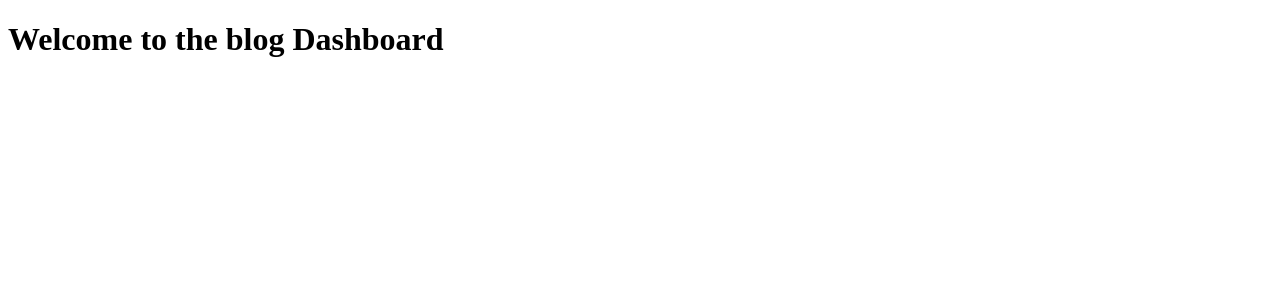
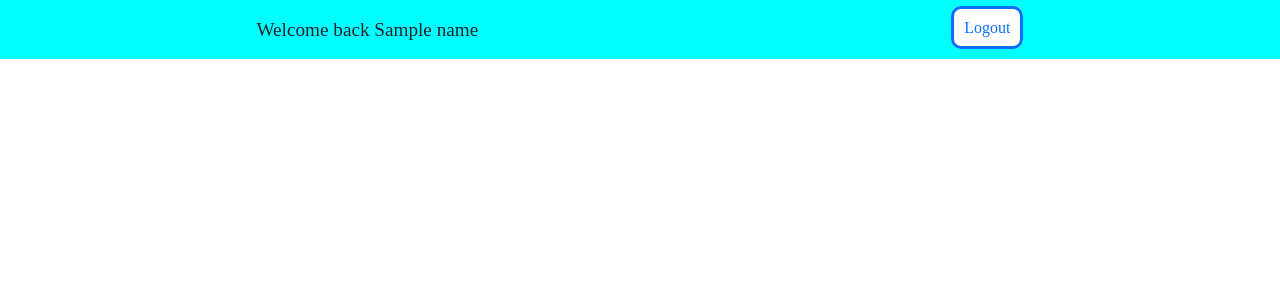
Before and after one commit to fulanii/portfolio_website, a Django app: template blog/templates/blog/dashboard.html in a window 1280 px wide. Shown: the top 300 px of the page. Run offline with Django 5.2, Linux system fonts and the light colour scheme; the template is opened without the code that fills it: most values are stand-ins (such as "Sample title", 1, 10 or a date in 2020); parts of the project's set-up code (start-up, migrations or seed data) failed here and were passed over.

Commit message:
done user auth, logout, added favicon and css to blog pages, completed dashboard header/nav

```diff
--- /dev/null
+++ b/blog/static/blog/css/dashboard.css
@@ -0,0 +1,21 @@
+/* header nav */
+/* header nav */
+.nav{
+    display: flex;
+    flex-direction: row;
+    justify-content: space-around;
+    padding: 20px;
+    background-color: aqua;
+}
+.nav h1 {
+    font-size: larger;
+}
+.logout a{
+    text-decoration: none;
+    padding: 10px;
+    border: solid;
+    background-color: white;
+    border-radius: 10px;
+}
+/* header nav -------------------------- header nav */
+/* header nav -------------------------- header nav */
--- a/blog/templates/blog/dashboard.html
+++ b/blog/templates/blog/dashboard.html
@@ -1,12 +1,40 @@
+{% load static %}
+
 <!DOCTYPE html>
 <html lang="en">
 <head>
     <meta charset="UTF-8">
     <meta name="viewport" content="width=device-width, initial-scale=1.0">
     <title>Blog Dashboard</title>
+
+    <!-- Favicon -->
+    <link rel="icon" type="image/x-icon" href="{% static 'blog/images/favicon.ico' %}" />
+
+    <!-- bootsrap -->
+    <link href="https://cdn.jsdelivr.net/npm/bootstrap@5.3.3/dist/css/bootstrap.min.css" rel="stylesheet" integrity="sha384-QWTKZyjpPEjISv5WaRU9OFeRpok6YctnYmDr5pNlyT2bRjXh0JMhjY6hW+ALEwIH" crossorigin="anonymous">
+
+    <!-- css -->
+    <link rel="stylesheet" href="{% static 'blog/css/reset.css' %}" />
+    <link rel="stylesheet" href="{% static 'blog/css/dashboard.css' %}" />
+
 </head>
 <body>
-    <h1>Welcome to the blog Dashboard</h1>
+    <header>
+    <nav class="nav">
+        <h1>Welcome back {{ name }}</h1>
+        <ul>
+            <li class="logout"><a href="{% url 'logout' %}">Logout</a></li>
+        </ul>
+    </nav>
+    </header>
 
+
+
+
+
+
+
+    <!-- bootstrap -->
+    <script src="https://cdn.jsdelivr.net/npm/bootstrap@5.3.3/dist/js/bootstrap.bundle.min.js" integrity="sha384-YvpcrYf0tY3lHB60NNkmXc5s9fDVZLESaAA55NDzOxhy9GkcIdslK1eN7N6jIeHz" crossorigin="anonymous"></script>
 </body>
 </html>
--- a/blog/templates/blog/home.html
+++ b/blog/templates/blog/home.html
@@ -1,3 +1,5 @@
+{% load static %}
+
 <!DOCTYPE html>
 <html lang="en">
     <head>
@@ -9,6 +11,10 @@
             href="https://fonts.googleapis.com/css2?family=Barlow:ital,wght@0,100;0,200;0,300;0,400;0,500;0,600;0,700;0,800;0,900;1,100;1,200;1,300;1,400;1,500;1,600;1,700;1,800;1,900&family=Inter:ital,opsz,wght@0,14..32,100..900;1,14..32,100..900&family=Lato:ital,wght@0,100;0,300;0,400;0,700;0,900;1,100;1,300;1,400;1,700;1,900&family=Noto+Serif+Khitan+Small+Script&family=Open+Sans:ital,wght@0,300..800;1,300..800&family=Roboto+Condensed:ital,wght@0,100..900;1,100..900&family=Roboto:ital,wght@0,100;0,300;0,400;0,500;0,700;0,900;1,100;1,300;1,400;1,500;1,700;1,900&family=Rubik:ital,wght@0,300..900;1,300..900&family=Teko:wght@300..700&family=Zain:wght@200;300;400;700;800;900&display=swap"
             rel="stylesheet"
         />
+
+        <!-- Favicon -->
+        <link rel="icon" type="image/x-icon" href="{% static 'blog/images/favicon.ico' %}" />
+
         <title>Yassine | Blog</title>
     </head>
     <style>
--- a/blog/templates/blog/login.html
+++ b/blog/templates/blog/login.html
@@ -6,6 +6,9 @@
     <meta charset="UTF-8">
     <meta name="viewport" content="width=device-width, initial-scale=1.0">
     <title>Blog Login</title>
+
+    <!-- Favicon -->
+    <link rel="icon" type="image/x-icon" href="{% static 'blog/images/favicon.ico' %}" />
 
     <!-- bootsrap -->
     <link href="https://cdn.jsdelivr.net/npm/bootstrap@5.3.3/dist/css/bootstrap.min.css" rel="stylesheet" integrity="sha384-QWTKZyjpPEjISv5WaRU9OFeRpok6YctnYmDr5pNlyT2bRjXh0JMhjY6hW+ALEwIH" crossorigin="anonymous">
@@ -38,6 +41,7 @@
 
     </div>
 
+     <!-- bootstrap -->
     <script src="https://cdn.jsdelivr.net/npm/bootstrap@5.3.3/dist/js/bootstrap.bundle.min.js" integrity="sha384-YvpcrYf0tY3lHB60NNkmXc5s9fDVZLESaAA55NDzOxhy9GkcIdslK1eN7N6jIeHz" crossorigin="anonymous"></script>
 </body>
 </html>
--- a/blog/urls.py
+++ b/blog/urls.py
@@ -4,5 +4,6 @@ from . import views
 urlpatterns = [
     path("", views.blog_home, name="blog_home"),
     path("login/", views.blog_login, name="login"),
-    path("dashboard/", views.dashboard, name="dashboard")
+    path("logout/", views.blog_logout, name="logout"),
+    path("dashboard/", views.blog_dashboard, name="dashboard")
 ]
```
Also changed, not shown: blog/views.py (+12 -4 lines), blog/static/blog/images/favicon.ico (added).
